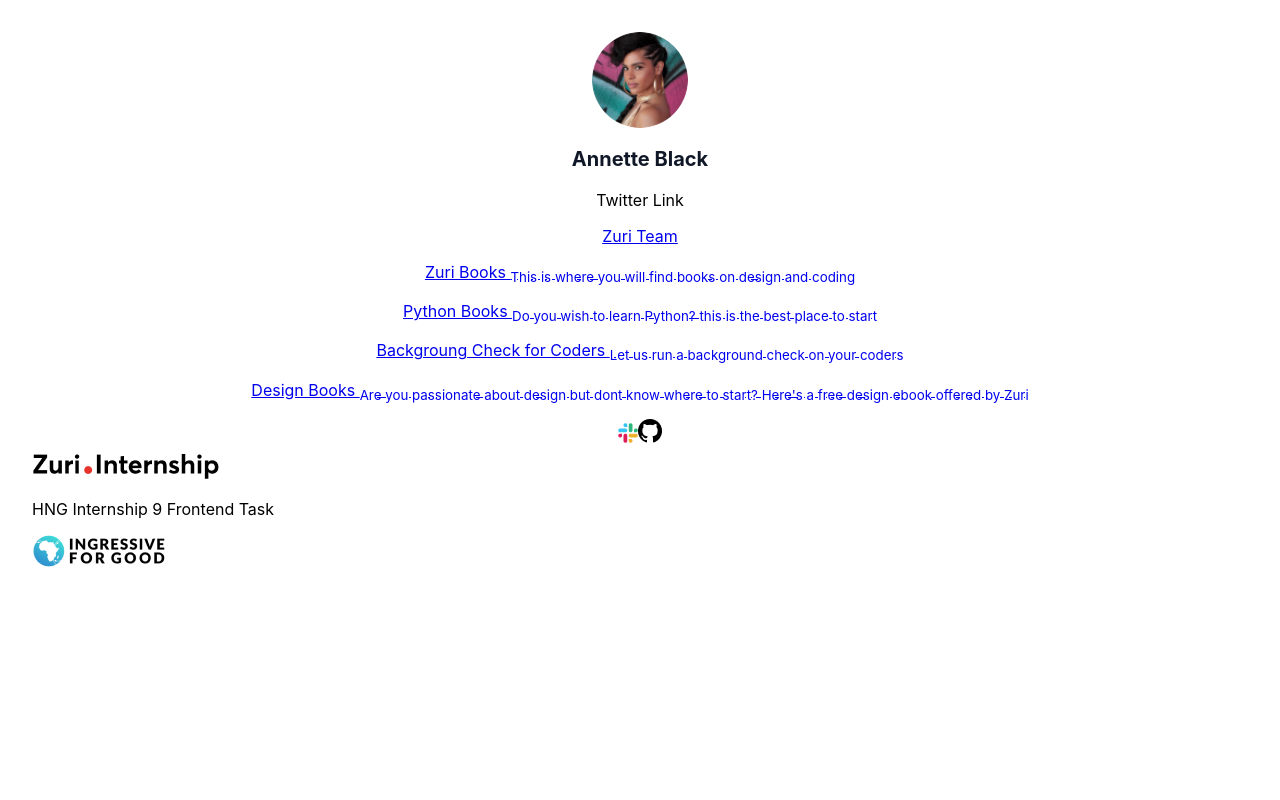
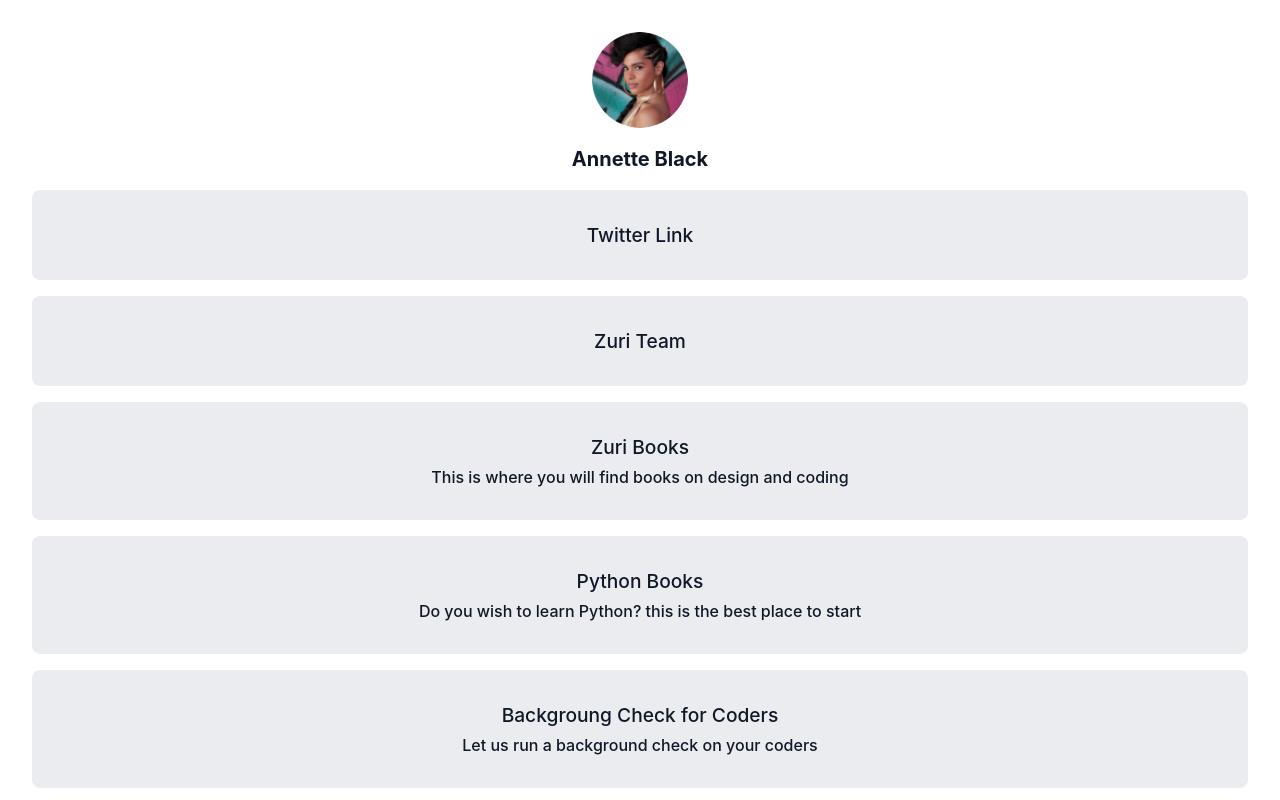
Before and after one commit to ArinzeCyril/porty, a React (Create React App) app: page / in a window 1280 px wide. Shown: the top 800 px of the page. Built offline with nearby package versions, Linux system fonts and the light colour scheme.

Commit message:
Fixed all cards

```diff
--- a/src/style.css
+++ b/src/style.css
@@ -22,7 +22,6 @@ body {
   #profile_text {
     font-weight: 700;
     font-size: 20px;
-    /* font-size: 1.66rem; */
     line-height: 30px;
     color: #101828;
     flex: none;
@@ -38,3 +37,22 @@ body {
   #twitter {
     margin: 0;
   }
+
+  #twitter, #btn_zuri, #books, #book_python, #pitch, #book__design {
+    display: flex;
+    flex-direction: column;
+    justify-content: center;
+    align-items: center;
+    gap: .5rem;
+    width: 100%;
+    box-sizing: border-box;
+    text-decoration: none;
+    color: #101828;
+    text-align: center;
+    font-weight: 500;
+    font-size: 1.2rem;
+    padding: 2rem 1rem;
+    background: #EAECF0;
+    border: 1px solid #EAECF0;
+    border-radius: 8px;
+  }
```
